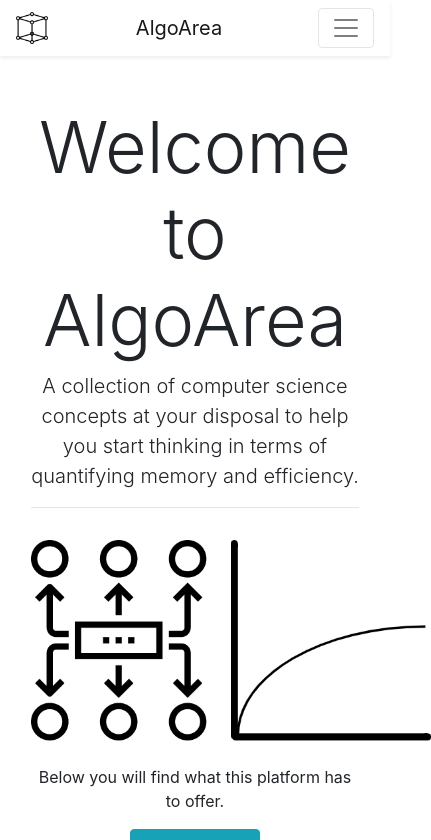
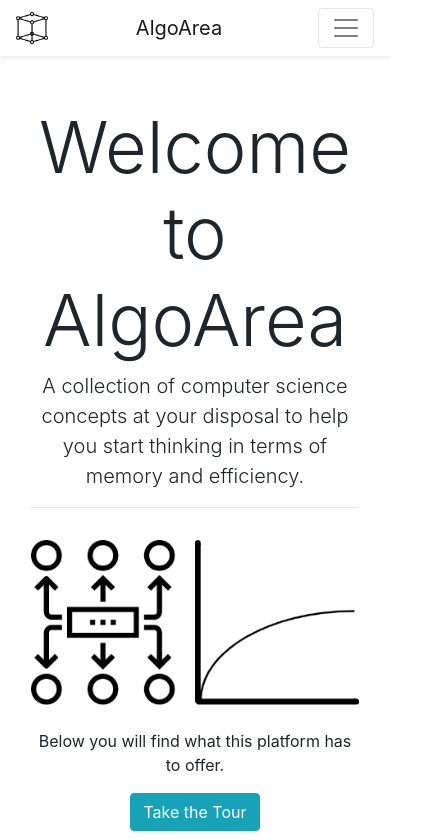
Before and after one commit to kasweigart/algoarea.com, a React (Create React App) app in the folder client/: page / in a window 390 px wide. Shown: the top 840 px of the page, 431 px wide, since content can reach past the window. Built offline with nearby package versions, Linux system fonts and the light colour scheme.

Commit message:
responsive image

```diff
--- a/client/src/components/Home.js
+++ b/client/src/components/Home.js
@@ -8,9 +8,9 @@ const Home = (props) => {
     <div>
       <Jumbotron className='mb-0 text-center bg-white'>
         <h1 className="display-3">Welcome to AlgoArea</h1>
-        <p className="lead">A collection of computer science concepts at your disposal to help you start thinking in terms of quantifying memory and efficiency.</p>
+        <p className="lead">A collection of computer science concepts at your disposal to help you start thinking in terms of memory and efficiency.</p>
         <hr className="my-2" />
-        <img src={home} alt="" className='mt-4 mb-4'/>
+        <img src={home} alt="" className='mt-4 mb-4 img-fluid'/>
         <p>Below you will find what this platform has to offer.</p>
         <p className="lead">
           <Button color="info">Take the Tour</Button>
```
Also changed, not shown: 1 other file (tests, documents, lock files or other folders).
